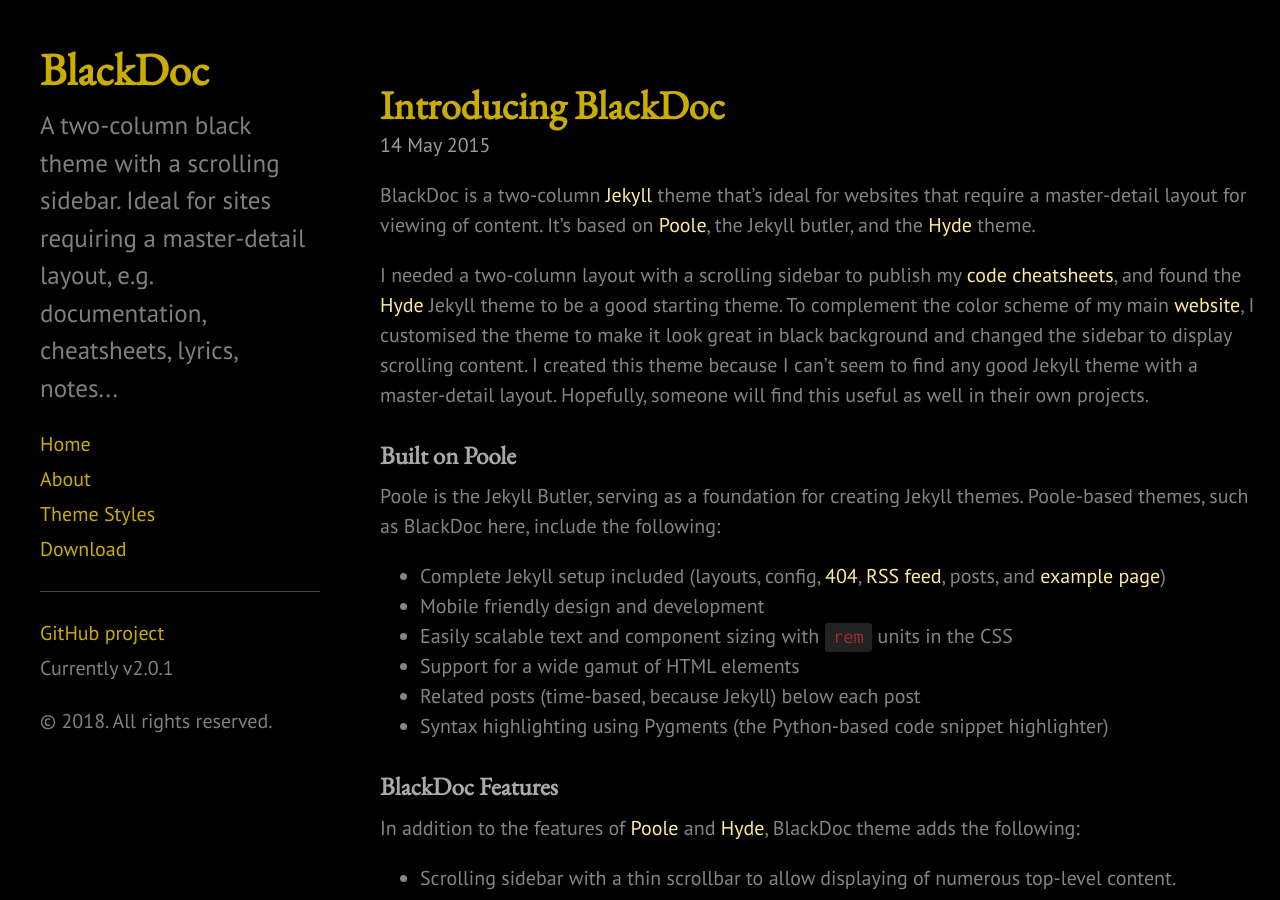
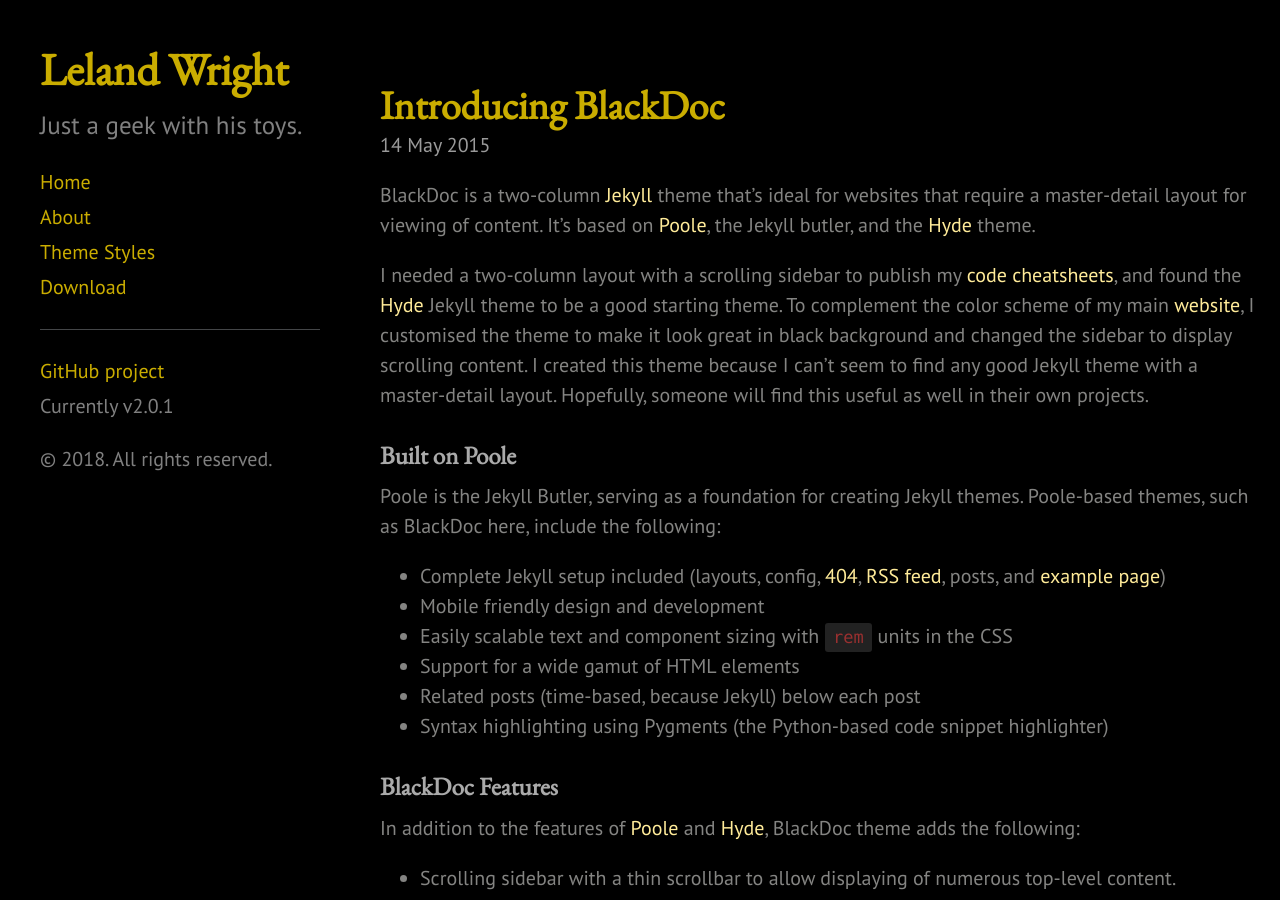
Before and after one commit to wright2006/wright2006.github.io, a Jekyll site: the page built from index.html, in a window 1280 px wide and 900 px high. Built offline with Jekyll 4.4.1, drawn with Linux system fonts in a browser that asks for light colours; the list of posts is cut into pages by our own code.

Commit message:
Changed Config.yml

```diff
--- a/_config.yml
+++ b/_config.yml
@@ -3,17 +3,17 @@ markdown:         kramdown
 highlighter:      rouge
 
 # Setup
-title:            BlackDoc
-tagline:          Black Theme for Jekyll
-description:      "A two-column black theme with a scrolling sidebar. Ideal for sites requiring a master-detail layout, e.g. documentation, cheatsheets, lyrics, notes..."
-url:              https://github.com/karloespiritu/blackdoc
+title:            Leland Wright
+tagline:          Professional Amateur
+description:      "Just a geek with his toys."
+url:              https://www.lelandwright.com
 baseurl:          /
                   # the optional subpath of your site, e.g. "/my-jekyll-site/"
                   # This will apply to all pages in your Jekyll site.
 
 author:
-  name:           Karlo Espiritu
-  url:            https://twitter.com/karloespiritu
+  name:           Leland Wright
+  url:            https://www.lelandwright.com
 
 paginate:         5
 # paginate_path:    '/page:num'
@@ -28,4 +28,4 @@ plugins:
 version:            2.0.1
 
 github:
-  repo:             https://github.com/karloespiritu/blackdoc
+  repo:             https://github.com/wright2006/wright2006.github.io
```
